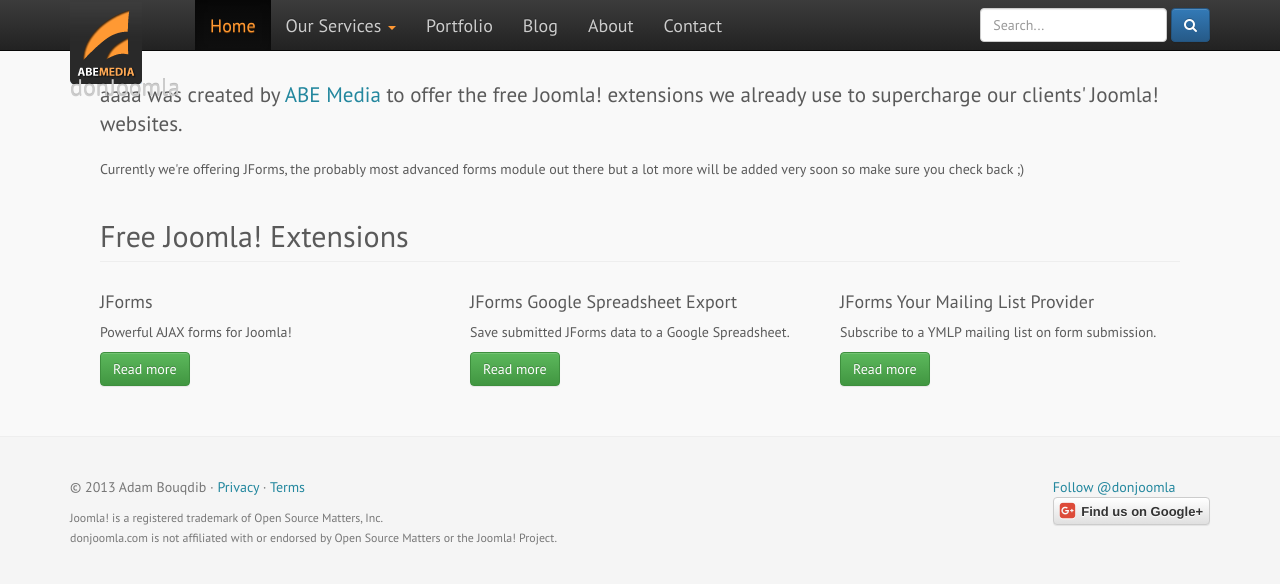
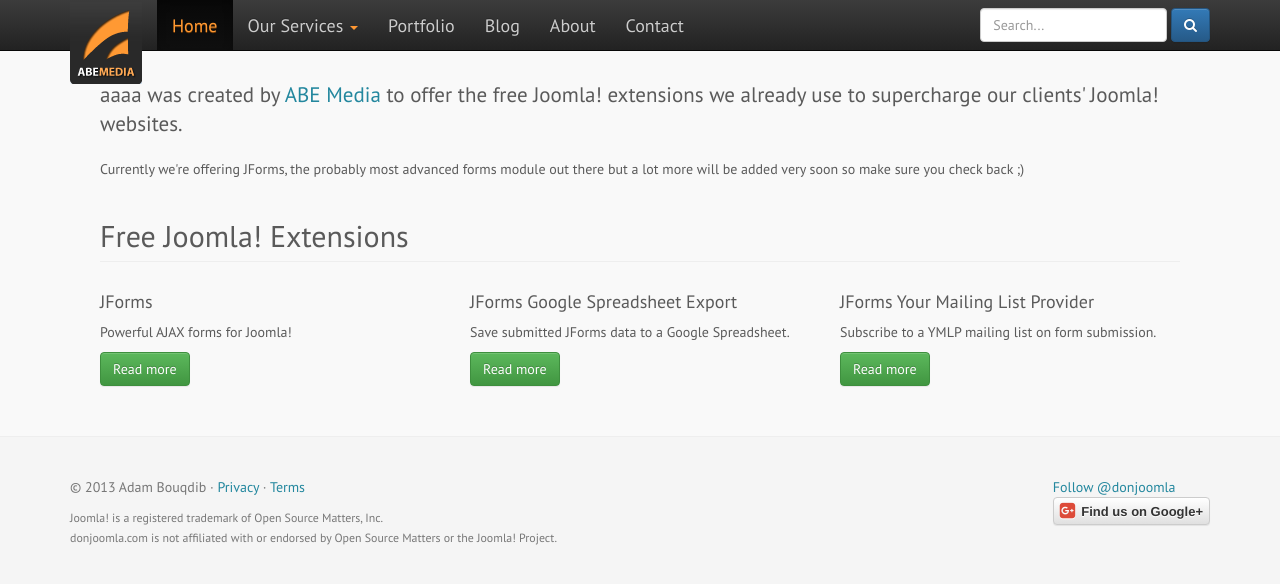
Before and after one commit to abemedia/abemedia.github.io, a Jekyll site: the page built from index.html, in a window 1280 px wide. Shown: the top 584 px of the page. Built offline with Jekyll 4.4.1, drawn with Linux system fonts in a browser that asks for light colours; nearby versions of some CDN libraries.

Commit message:
Update nav-main.html

```diff
--- a/_includes/nav-main.html
+++ b/_includes/nav-main.html
@@ -3,7 +3,7 @@
   <div class="container">
     <div class="navbar-header">
       <button type="button" class="navbar-toggle" data-toggle="collapse" data-target=".navbar-collapse"> <span class="icon-bar"></span> <span class="icon-bar"></span> <span class="icon-bar"></span></button>
-      <a class="navbar-brand" href="{{ site.url }}"><img src="{{ site.url }}/images/logo.png" alt=""/> donJoomla</a></div>
+      <a class="navbar-brand" href="{{ site.url }}"><img src="{{ site.url }}/images/logo.png" alt=""/></a></div>
     <nav class="navbar-collapse collapse">
       <ul class="nav navbar-nav">
         <li{% if page.slug == "home" %} class="active"{% endif %}><a href="{{ site.url }}">Home</a>
```
